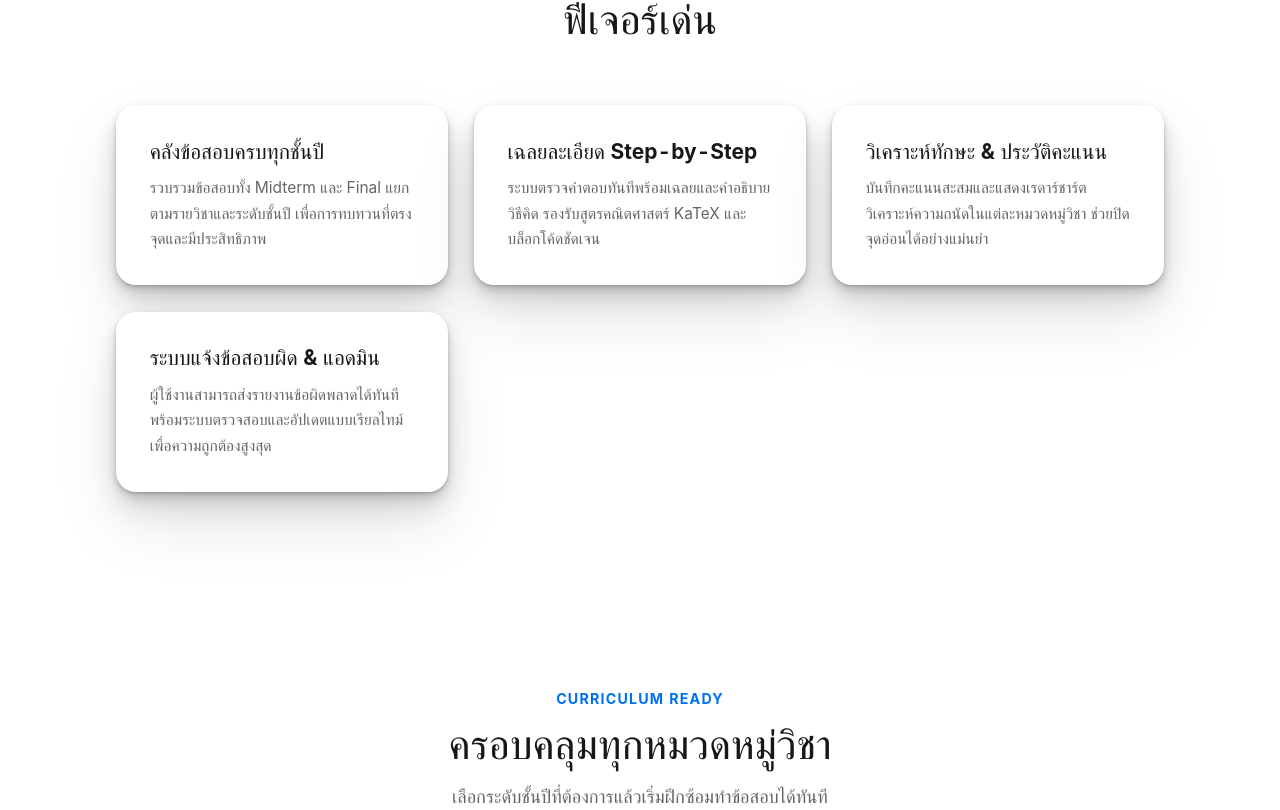
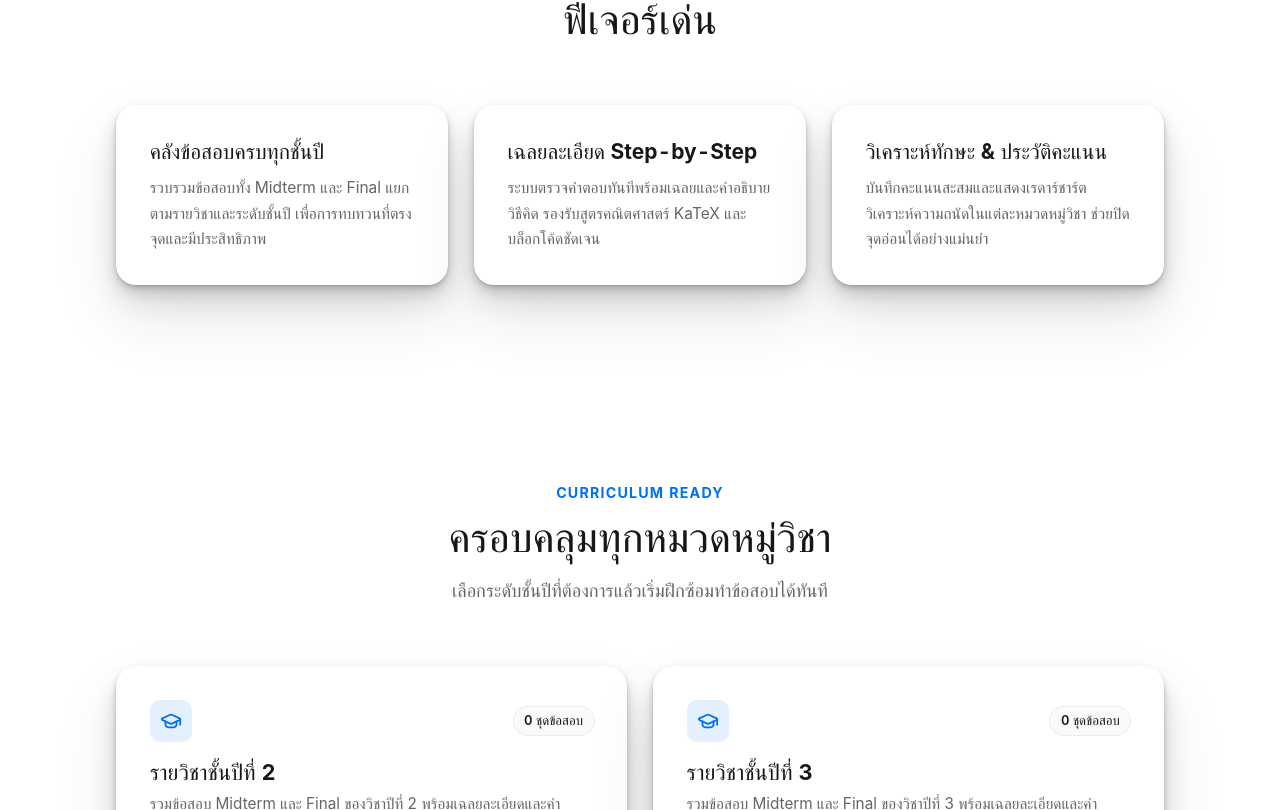
Before and after one commit to dewdew978/ExamHub, a React (Vite) app: page / in a window 1280 px wide. Shown: the part 1966-2776 px from the top of the page. Built offline with nearby package versions, Linux system fonts and the light colour scheme; no server answers; the database is empty; a web font is replaced by a local one.

Commit message:
chore: remove report and admin card from landing features

```diff
--- a/src/components/Landing.jsx
+++ b/src/components/Landing.jsx
@@ -61,10 +61,6 @@ export default function Landing({ subjects = [], totalQuestions = 0, onStart, on
     {
       title: 'วิเคราะห์ทักษะ & ประวัติคะแนน',
       desc: 'บันทึกคะแนนสะสมและแสดงเรดาร์ชาร์ตวิเคราะห์ความถนัดในแต่ละหมวดหมู่วิชา ช่วยปิดจุดอ่อนได้อย่างแม่นยำ'
-    },
-    {
-      title: 'ระบบแจ้งข้อสอบผิด & แอดมิน',
-      desc: 'ผู้ใช้งานสามารถส่งรายงานข้อผิดพลาดได้ทันที พร้อมระบบตรวจสอบและอัปเดตแบบเรียลไทม์เพื่อความถูกต้องสูงสุด'
     }
   ];
 
```
